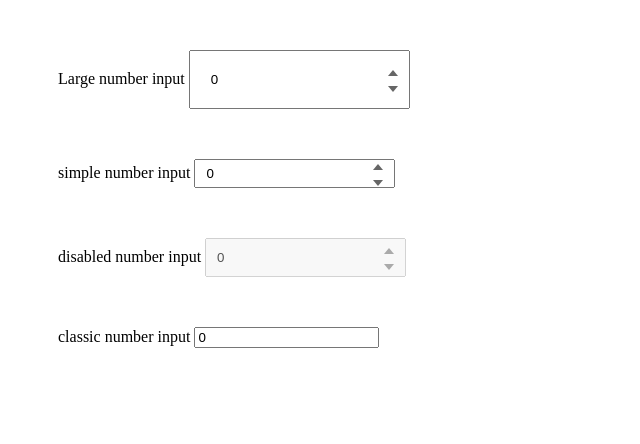
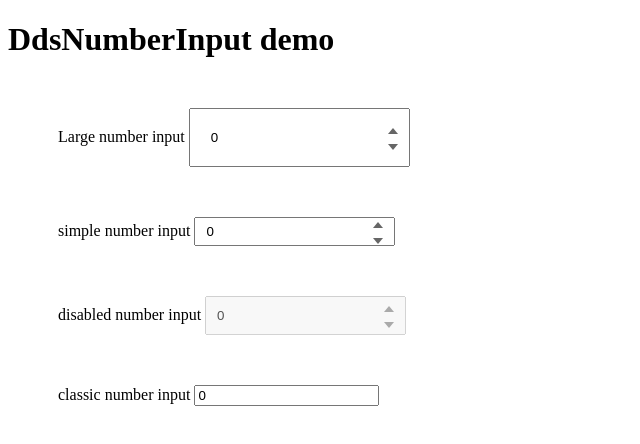
Before and after one commit to Dyskovsky/angulario-number-input, an Angular app: page / in a window 1280 px wide. Shown: the top 444 px of the page, without its empty margins (0-640 px from the left). Built offline with nearby package versions, Linux system fonts and the light colour scheme.

Commit message:
Fix default tests

```diff
--- a/src/app/app.component.html
+++ b/src/app/app.component.html
@@ -1,3 +1,6 @@
+<h1>
+  DdsNumberInput demo
+</h1>
 
 <div>
   Large number input
```
Also changed, not shown: 1 other file (tests, documents, lock files or other folders).
